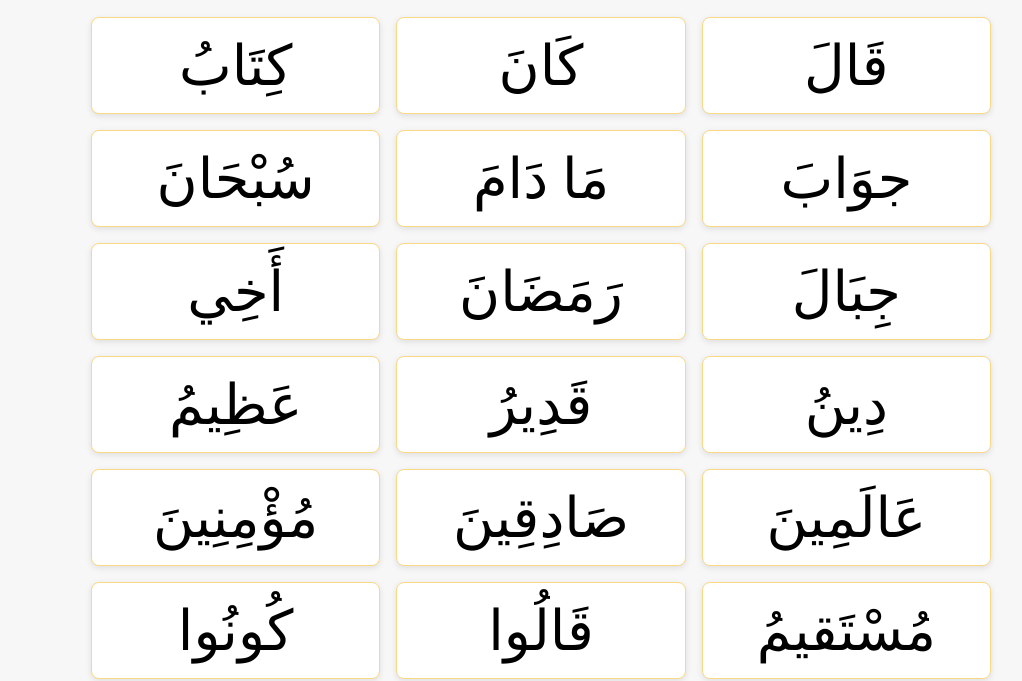
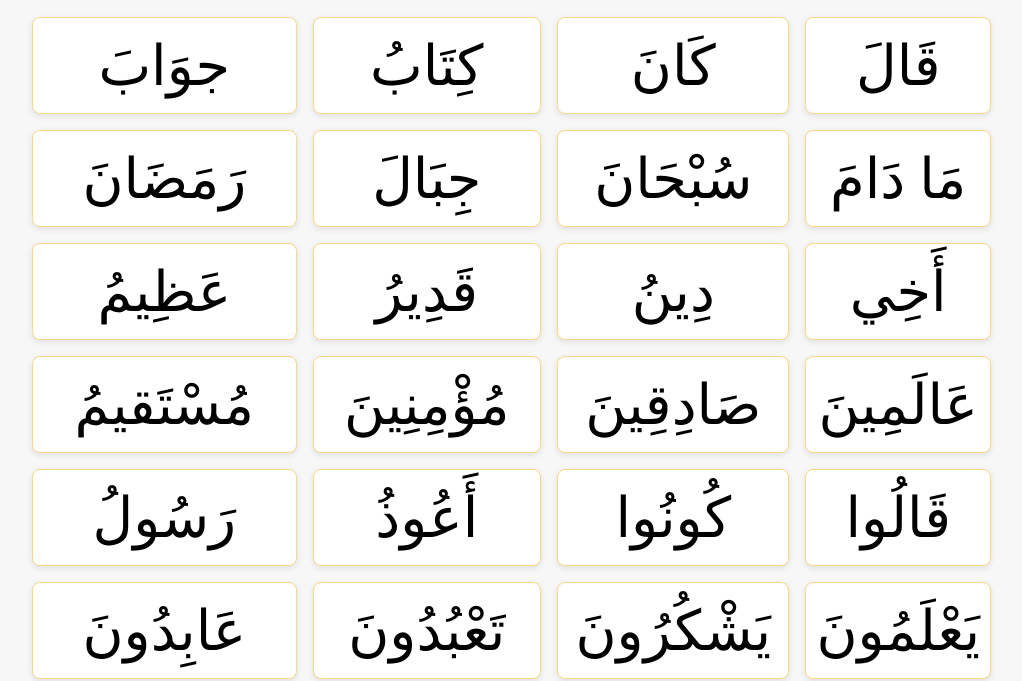
Before and after one commit to Firdevs-demir/med.harfleri, a plain HTML site: page index.html in a window 1280 px wide. Shown: the part 135-816 px from the top of the page, without its empty margins (99-1121 px from the left). Drawn offline with Linux system fonts and the light colour scheme; a web font is replaced by a local one.

Commit message:
Update style.css

```diff
--- a/style.css
+++ b/style.css
@@ -16,7 +16,8 @@ h1 {
   max-width: 900px;
   margin: 0 auto;
   display: grid;
-  grid-template-columns: repeat(auto-fit, minmax(220px, 1fr));
+  grid-template-columns: repeat(4, 1fr); /* 4 sabit sütun */
+  grid-template-rows: repeat(7, auto);  /* 7 satır */
   gap: 16px;
 }
 .word-box {
```
